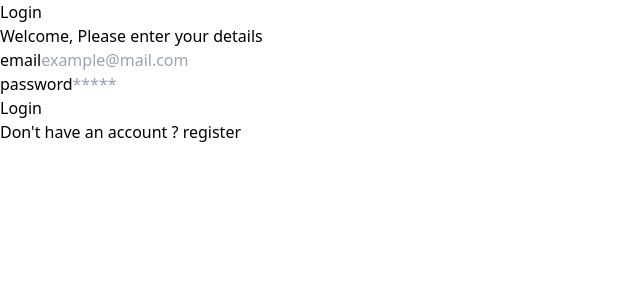
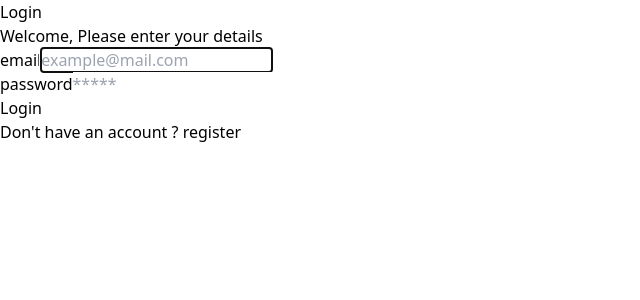
Before and after one commit to fanialfi/belajar-reactjs, a React (Vite) app: page /login in a window 1280 px wide. Shown: the top 300 px of the page, without its empty margins (0-640 px from the left). Built offline with nearby package versions, Linux system fonts and the light colour scheme.

Commit message:
hooks useRef

```diff
--- a/src/components/elements/input/index.jsx
+++ b/src/components/elements/input/index.jsx
@@ -1,9 +1,20 @@
+import { forwardRef } from "react";
 import Input from "./input";
 import Label from "./label";
 
-export default function InputForm({label, type, name, placeholder}){
-  return (<div className="mb-6">
-    <Label htmlfor={name}>{label}</Label>
-    <Input type={type} name={name} placeholder={placeholder} id={name}/>
-  </div>)
-}
+// export default function InputForm({label, type, name, placeholder, ref}){
+//   return (<div className="mb-6">
+//     <Label htmlfor={name}>{label}</Label>
+//     <Input type={type} name={name} placeholder={placeholder} id={name} ref={ref}/>
+//   </div>)
+// }
+
+const InputForm  = forwardRef(({label,type,name,placeholder},ref) => {
+  return (
+    <div className="mb-6">
+      <Label htmlfor={name}>{label}</Label>
+      <Input type={type} name={name} placeholder={placeholder} id={name} ref={ref} />
+    </div>
+  )
+})
+export default InputForm
--- a/src/components/elements/input/input.jsx
+++ b/src/components/elements/input/input.jsx
@@ -1,3 +1,13 @@
-export default function Input({type, placeholder, name}){
-  return <input type={type} name={name} id={name} className="text-sm border rounded w-full py-2 px-3 text-slate-700 placeholder:opacity-50" placeholder={placeholder} />
-}
+import { forwardRef } from "react";
+
+// export default function Input({type, placeholder, name,ref}){
+//   return <input type={type} name={name} id={name} className="text-sm border rounded w-full py-2 px-3 text-slate-700 placeholder:opacity-50" placeholder={placeholder} ref={ref}/>
+// }
+
+const Input = forwardRef(({type,placeholder,name},ref) => {
+  return (
+    <input type={type} name={name} id={name} className="text-sm border rounded w-full py-2 px-3 text-slate-700 placeholder:opacity-50" placeholder={placeholder} ref={ref} />
+  )
+})
+
+export default Input;
--- a/src/components/fragments/formLogin.jsx
+++ b/src/components/fragments/formLogin.jsx
@@ -1,3 +1,4 @@
+import { useEffect, useRef } from "react";
 import Button from "../elements/button";
 import InputForm from "../elements/input";
 
@@ -12,9 +13,15 @@ export default function FormLogin(){
     localStorage.setItem("data",JSON.stringify(data))
     window.location.href = "/products"
   }
+
+  const emailRef = useRef(null);
+  useEffect(() => {
+    emailRef.current.focus();
+  },[])
+
   return (
   <form onSubmit={(ev) => handleLogin(ev)}>
-    <InputForm label="email" type="email" name="email" placeholder="example@mail.com" />
+    <InputForm label="email" type="email" name="email" placeholder="example@mail.com" ref={emailRef}/>
     <InputForm label="password" type="password" name="password" placeholder="*****" />
     <Button classname="bg-blue-600 w-full" type="submit">Login</Button>
   </form>)
--- a/src/pages/productsPage.jsx
+++ b/src/pages/productsPage.jsx
@@ -1,4 +1,4 @@
-import { useEffect, useState } from "react";
+import { useEffect, useRef, useState } from "react";
 import { useNavigate } from "react-router-dom";
 import Button from "../components/elements/button";
 import CardProduct from "../components/fragments/cardProduct";
@@ -46,7 +46,7 @@ const ProductPage = () => {
       setTotalPrice(sum);
       localStorage.setItem("cart",JSON.stringify(cart))
     }
-  },[cart])
+  },[cart]) // dianggap sebagai component did update
 
   const navigate = useNavigate();
   useEffect(()=>{
@@ -75,6 +75,22 @@ const ProductPage = () => {
       setCart([...cart,{id:productId,qty:1}])
     }
   }
+
+  // useRef
+  const cartRef = useRef(JSON.parse(localStorage.getItem("cart")) || []);
+  const handleAddToCartRef = (id) => {
+    cartRef.current = [...cartRef.current,{id:id,qty:1}]
+    localStorage.setItem("cart",JSON.stringify(cartRef.current))
+  }
+
+  const totalPriceRef = useRef(null);
+  useEffect(()=>{
+    if(cart.length > 0){
+      totalPriceRef.current.style.display = "table-row"
+    } else {
+      totalPriceRef.current.style.display = "none"
+    }
+  },[cart])
 
   return (
    <>
@@ -116,7 +132,7 @@ const ProductPage = () => {
                 </tr>
               )
             })}
-            <tr>
+            <tr ref={totalPriceRef}>
               <td colSpan={3}><b>Total Price</b></td>
               <td><b>{totalPrice.toLocaleString("id-ID",{style:"currency",currency:"IDR"})}</b></td>
             </tr>
```
